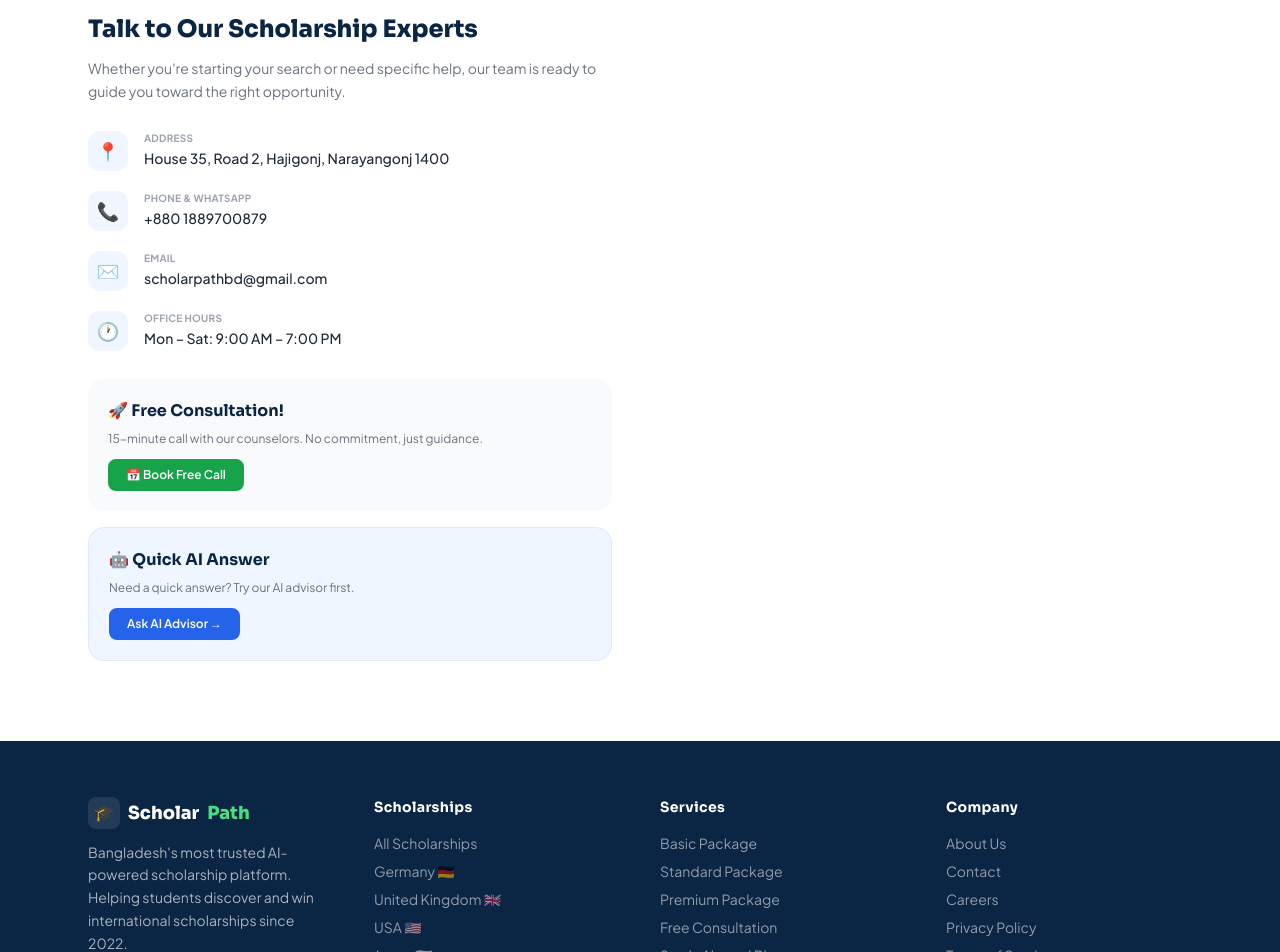
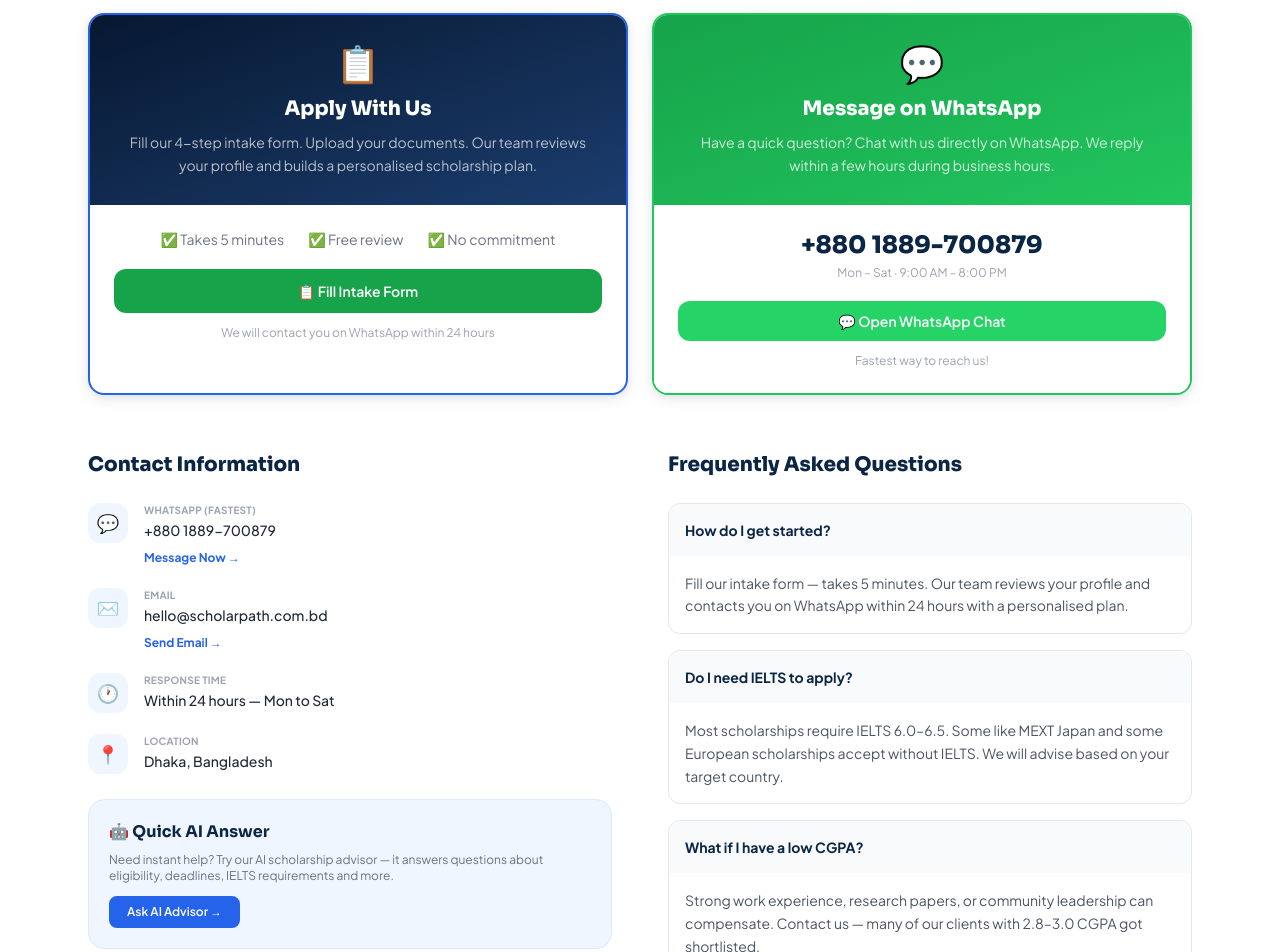
Before and after one commit to shajidhossain626-cell/Schoolar-path-Bd-Front-end, a React (Vite) app: page /contact in a window 1280 px wide. Shown: the part 320-1272 px from the top of the page. Built offline with nearby package versions, Linux system fonts and the light colour scheme; no server answers.

Commit message:
fix contact page

```diff
--- a/src/pages/ContactPage.jsx
+++ b/src/pages/ContactPage.jsx
@@ -1,64 +1,128 @@
-import { useForm } from 'react-hook-form'
 import { Link } from 'react-router-dom'
-import toast from 'react-hot-toast'
+
+const WHATSAPP_NUM = '8801889700879'
+const WHATSAPP_MSG = encodeURIComponent("Hi ScholarPath BD! I'd like to know more about your scholarship services.")
+const INTAKE_URL   = 'https://schoolar-path-bd-front-end.vercel.app/intake.html'
 
 const CONTACT_INFO = [
-  { icon:'📍', label:'Address', val:'House 35, Road 2, Hajigonj, Narayangonj 1400' },
-  { icon:'📞', label:'Phone & WhatsApp', val:'+880 1889700879' },
-  { icon:'✉️', label:'Email', val:'scholarpathbd@gmail.com' },
-  { icon:'🕐', label:'Office Hours', val:'Mon – Sat: 9:00 AM – 7:00 PM' },
+  { icon:'💬', label:'WhatsApp (fastest)', val:'+880 1889-700879', link:`https://wa.me/${WHATSAPP_NUM}?text=${WHATSAPP_MSG}`, cta:'Message Now' },
+  { icon:'✉️', label:'Email', val:'hello@scholarpath.com.bd', link:'mailto:hello@scholarpath.com.bd', cta:'Send Email' },
+  { icon:'🕐', label:'Response Time', val:'Within 24 hours — Mon to Sat', link:null },
+  { icon:'📍', label:'Location', val:'Dhaka, Bangladesh', link:null },
+]
+
+const FAQS = [
+  { q: 'How do I get started?', a: 'Fill our intake form — takes 5 minutes. Our team reviews your profile and contacts you on WhatsApp within 24 hours with a personalised plan.' },
+  { q: 'Do I need IELTS to apply?', a: 'Most scholarships require IELTS 6.0–6.5. Some like MEXT Japan and some European scholarships accept without IELTS. We will advise based on your target country.' },
+  { q: 'What if I have a low CGPA?', a: 'Strong work experience, research papers, or community leadership can compensate. Contact us — many of our clients with 2.8–3.0 CGPA got shortlisted.' },
+  { q: 'Can I apply to multiple scholarships?', a: 'Yes! Standard and Premium packages include 1 free application. Each extra scholarship application is ৳3,500 extra.' },
 ]
 
 export default function ContactPage() {
-  const { register, handleSubmit, reset, formState: { errors, isSubmitting } } = useForm()
-
-  const onSubmit = async (data) => {
-    await new Promise(r => setTimeout(r, 900))
-    toast.success(`Message sent, ${data.firstName}! We'll reply within 24 hours. 📬`)
-    reset()
-  }
-
   return (
     <>
       <div className="page-hero">
         <div className="container">
           <div className="breadcrumb"><span>Home</span><span className="opacity-40">›</span><span>Contact</span></div>
           <h1>Get In Touch</h1>
-          <p>Questions? We reply within 24 hours.</p>
+          <p>We reply within 24 hours — WhatsApp is fastest!</p>
         </div>
       </div>
 
       <section className="section">
         <div className="container">
+
+          {/* TOP CTA CARDS */}
+          <div className="grid md:grid-cols-2 gap-6 mb-14">
+
+            {/* Intake Form Card */}
+            <div className="rounded-2xl overflow-hidden border-2 border-blue-600 shadow-card">
+              <div className="bg-gradient-to-br from-navy-900 to-navy-600 p-7 text-white text-center">
+                <div className="text-4xl mb-3">📋</div>
+                <h2 className="font-head font-black text-xl mb-2">Apply With Us</h2>
+                <p className="text-sm text-white/70 leading-relaxed">Fill our 4-step intake form. Upload your documents. Our team reviews your profile and builds a personalised scholarship plan.</p>
+              </div>
+              <div className="bg-white p-6 text-center">
+                <div className="flex items-center justify-center gap-6 mb-5 text-sm text-gray-500">
+                  <span>✅ Takes 5 minutes</span>
+                  <span>✅ Free review</span>
+                  <span>✅ No commitment</span>
+                </div>
+                <a href={INTAKE_URL} target="_blank" rel="noreferrer"
+                  className="btn btn-primary btn-block text-center no-underline flex items-center justify-center gap-2 text-sm mb-3">
+                  📋 Fill Intake Form
+                </a>
+                <p className="text-xs text-gray-400">We will contact you on WhatsApp within 24 hours</p>
+              </div>
+            </div>
+
+            {/* WhatsApp Card */}
+            <div className="rounded-2xl overflow-hidden border-2 border-green-500 shadow-card">
+              <div className="bg-gradient-to-br from-green-600 to-green-500 p-7 text-white text-center">
+                <div className="text-4xl mb-3">💬</div>
+                <h2 className="font-head font-black text-xl mb-2">Message on WhatsApp</h2>
+                <p className="text-sm text-white/80 leading-relaxed">Have a quick question? Chat with us directly on WhatsApp. We reply within a few hours during business hours.</p>
+              </div>
+              <div className="bg-white p-6 text-center">
+                <div className="font-head font-black text-2xl text-navy-800 mb-1">+880 1889-700879</div>
+                <div className="text-xs text-gray-400 mb-5">Mon – Sat · 9:00 AM – 8:00 PM</div>
+                <a href={`https://wa.me/${WHATSAPP_NUM}?text=${WHATSAPP_MSG}`} target="_blank" rel="noreferrer"
+                  className="btn btn-block text-center no-underline flex items-center justify-center gap-2 text-sm mb-3"
+                  style={{background:'#25D366', color:'#fff', border:'none'}}>
+                  💬 Open WhatsApp Chat
+                </a>
+                <p className="text-xs text-gray-400">Fastest way to reach us!</p>
+              </div>
+            </div>
+          </div>
+
+          {/* INFO + FAQ */}
           <div className="grid md:grid-cols-2 gap-14">
-            {/* Info */}
+
+            {/* Contact Info */}
             <div>
-              <h2 className="font-head font-black text-2xl text-navy-800 mb-3">Talk to Our Scholarship Experts</h2>
-              <p className="text-gray-500 text-sm leading-relaxed mb-7">Whether you're starting your search or need specific help, our team is ready to guide you toward the right opportunity.</p>
-              {CONTACT_INFO.map(({ icon, label, val }) => (
+              <h3 className="font-head font-black text-xl text-navy-800 mb-6">Contact Information</h3>
+              {CONTACT_INFO.map(({ icon, label, val, link, cta }) => (
                 <div key={label} className="flex gap-4 mb-5">
                   <div className="w-10 h-10 bg-blue-50 rounded-xl flex items-center justify-center text-lg flex-shrink-0">{icon}</div>
                   <div>
                     <div className="text-[10px] font-bold text-gray-400 uppercase tracking-wide mb-0.5">{label}</div>
-                    <div className="text-sm font-medium text-gray-800">{val}</div>
+                    <div className="text-sm font-medium text-gray-800 mb-1">{val}</div>
+                    {link && <a href={link} target="_blank" rel="noreferrer" className="text-xs font-bold text-blue-600 hover:text-blue-700">{cta} →</a>}
                   </div>
                 </div>
               ))}
-              <div className="mt-7 p-5 bg-gray-50 rounded-2xl">
-                <h4 className="font-head font-bold text-navy-800 text-base mb-2">🚀 Free Consultation!</h4>
-                <p className="text-xs text-gray-500 mb-3">15-minute call with our counselors. No commitment, just guidance.</p>
-                <button onClick={() => toast.success('Booking calendar opened! We\'ll confirm your time slot shortly.')} className="btn btn-primary btn-sm">📅 Book Free Call</button>
-              </div>
-              <div className="mt-4 p-5 bg-blue-50 border border-blue-100 rounded-2xl">
+
+              {/* AI Advisor box */}
+              <div className="mt-6 p-5 bg-blue-50 border border-blue-100 rounded-2xl">
                 <h4 className="font-head font-bold text-navy-800 text-base mb-2">🤖 Quick AI Answer</h4>
-                <p className="text-xs text-gray-500 mb-3">Need a quick answer? Try our AI advisor first.</p>
+                <p className="text-xs text-gray-500 mb-3">Need instant help? Try our AI scholarship advisor — it answers questions about eligibility, deadlines, IELTS requirements and more.</p>
                 <Link to="/" className="btn btn-blue btn-sm">Ask AI Advisor →</Link>
               </div>
             </div>
 
-            {/* Form */}
+            {/* FAQ */}
+            <div>
+              <h3 className="font-head font-black text-xl text-navy-800 mb-6">Frequently Asked Questions</h3>
+              {FAQS.map((f, i) => (
+                <div key={i} className="mb-4 border border-gray-200 rounded-xl overflow-hidden">
+                  <div className="p-4 font-bold text-sm text-navy-800 bg-gray-50">{f.q}</div>
+                  <div className="p-4 text-sm text-gray-600 leading-relaxed">{f.a}</div>
+                </div>
+              ))}
 
+              {/* Final CTA */}
+              <div className="mt-6 p-5 bg-gradient-to-br from-navy-900 to-navy-600 rounded-2xl text-white text-center">
+                <div className="font-head font-black text-base mb-2">Ready to start your journey? 🚀</div>
+                <p className="text-xs text-white/60 mb-4">Fill the intake form — free profile review, no commitment.</p>
+                <a href={INTAKE_URL} target="_blank" rel="noreferrer"
+                  className="btn btn-primary btn-sm text-center no-underline inline-flex items-center gap-1">
+                  📋 Apply Now
+                </a>
+              </div>
+            </div>
           </div>
+
         </div>
       </section>
     </>
```
